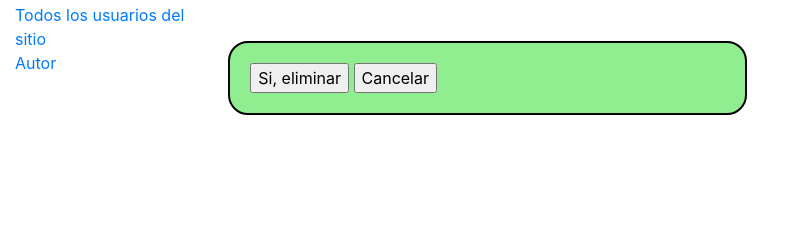
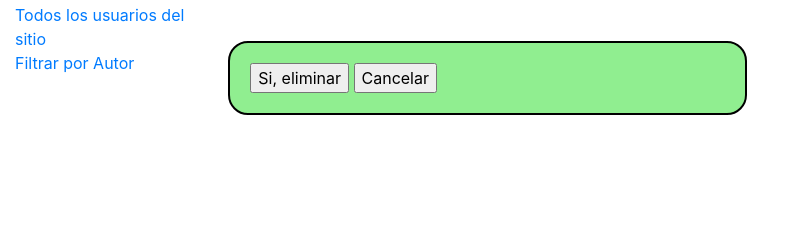
Before and after one commit to Zeky010/NtennettEsepulvedaBbizcarra.version2, a Django app: page /catalog/autor/3/delete/ in a window 1280 px wide. Shown: the part 137-366 px from the top of the page, without its empty margins (0-795 px from the left). Run offline with Django 3.2, Linux system fonts and the light colour scheme; data comes from the database, SQL or seed files in the repository; some libraries are stand-ins or nearby versions.

Commit message:
actualizacion

```diff
--- a/localpeliculas/catalog/models.py
+++ b/localpeliculas/catalog/models.py
@@ -28,10 +28,13 @@ class Genero(models.Model):
 	def __str__(self):
 		return self.name
 
+
 class Autor(models.Model):
 
 	nombre_author = models.CharField(max_length=50)
-	#edad = models.Integer()
+	apellido_author = models.CharField(max_length=50)
+	descripcion_autor = models.TextField(max_length=1000,help_text='Ingrese informacion del Autor')
+
 	def __str__(self):
 		return self.nombre_author
 
--- a/localpeliculas/catalog/templates/base_generic.html
+++ b/localpeliculas/catalog/templates/base_generic.html
@@ -27,7 +27,7 @@
         <li><a href="{% url 'autor_create' %}">Añadir autor</a></li>
         <li><a href="{% url 'autores' %}">Todos los autores</a></li>
         <li><a href="{% url 'usuario_list' %}">Todos los usuarios del sitio</a></li>
-        <li><a href="{% url 'pelicula_por_autor' %}">Autor</a></li>
+        <li><a href="{% url 'pelicula_por_autor' %}">Filtrar por Autor</a></li>
 
 
 
```
Also changed, not shown: localpeliculas/catalog/migrations/0005_auto_20191118_1501.py (added), localpeliculas/db.sqlite3.
